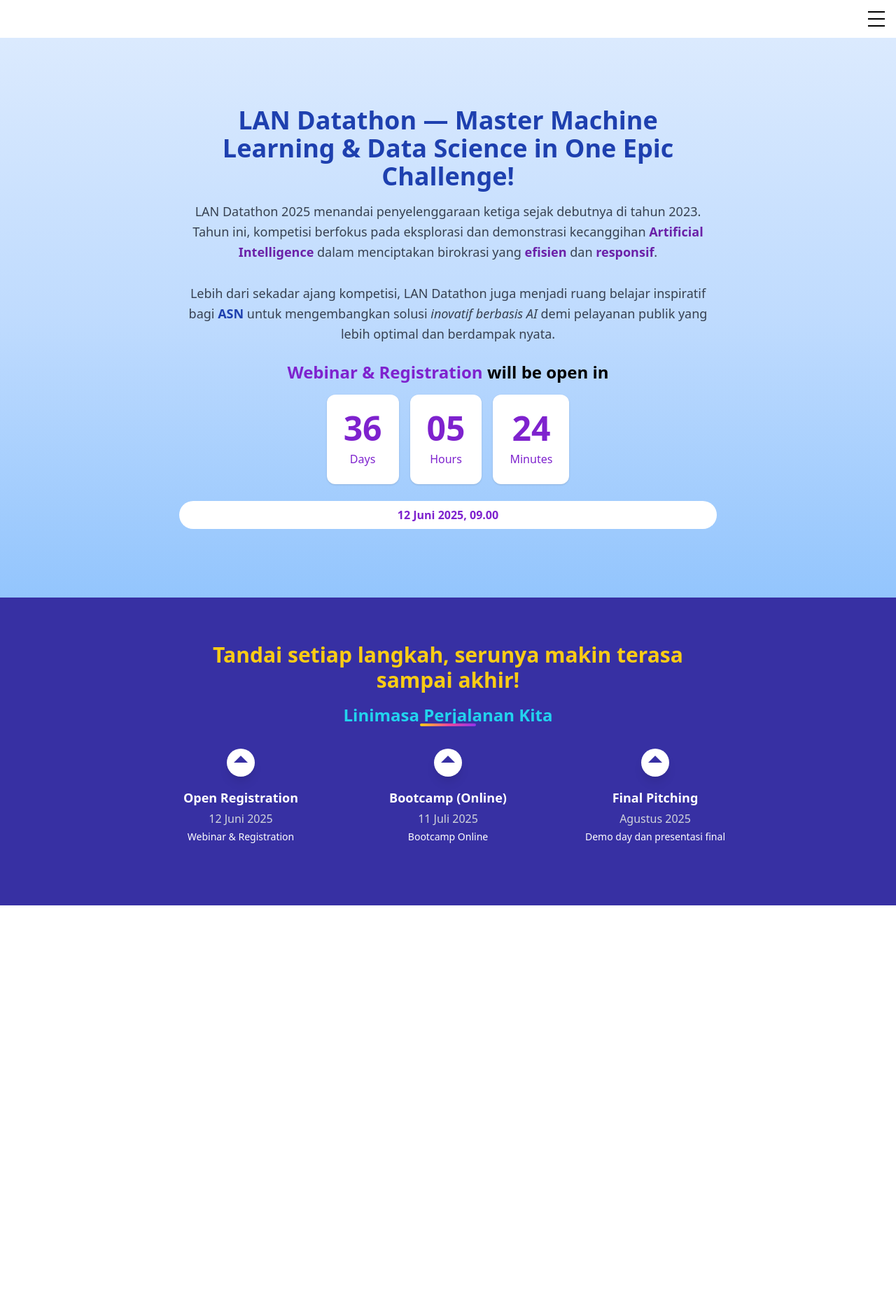
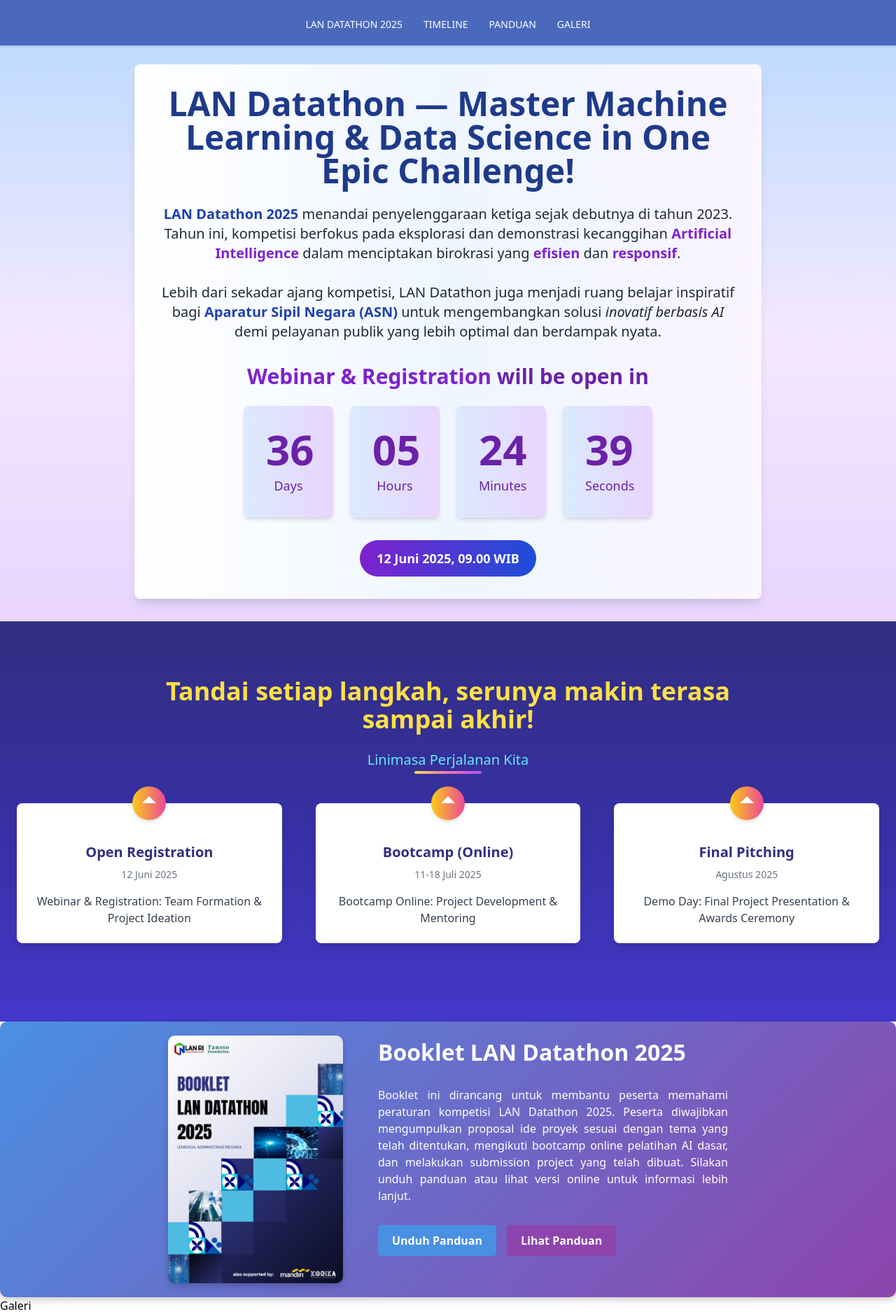
Before and after one commit to pujisubarkah/komitmen, a Nuxt app: page / in a window 1280 px wide. Shown: the whole page at 70% size. Before the commit the page ends 1294 px from the top, so only its background shows below. Built offline with nearby package versions, Linux system fonts and the light colour scheme.

Commit message:
Update style and content

```diff
--- a/components/countdown.vue
+++ b/components/countdown.vue
@@ -1,40 +1,42 @@
 <template>
-  <div class="min-h-screen bg-gradient-to-b from-blue-100 via-blue-200 to-blue-300 flex flex-col justify-center items-center text-center px-4">
+  <div class="min-h-screen bg-gradient-to-b from-blue-200 via-purple-100 to-purple-200 flex flex-col justify-center items-center text-center px-6 py-8">
 
-    <div class="max-w-3xl">
-    <h1 class="text-3xl md:text-4xl font-bold text-blue-800 mb-4">
+    <div class="max-w-4xl bg-gradient-to-r from-white via-blue-50 to-purple-50 rounded-lg shadow-lg p-8 flex flex-col justify-center items-center h-full">
+      <h1 class="text-4xl md:text-5xl font-extrabold text-blue-900 mb-6 leading-tight">
         LAN Datathon — Master Machine Learning & Data Science in One Epic Challenge!
       </h1>
 
-    <p class="mb-6 text-gray-700 leading-relaxed text-lg">
-  LAN Datathon 2025 menandai penyelenggaraan ketiga sejak debutnya di tahun 2023. Tahun ini, kompetisi berfokus pada eksplorasi dan demonstrasi kecanggihan <span class="font-semibold text-purple-800">Artificial Intelligence</span> dalam menciptakan birokrasi yang <span class="font-semibold text-purple-800">efisien</span> dan <span class="font-semibold text-purple-800">responsif</span>.
+      <p class="mb-8 text-gray-800 leading-relaxed text-lg md:text-xl">
+        <span class="font-bold text-blue-800">LAN Datathon 2025</span> menandai penyelenggaraan ketiga sejak debutnya di tahun 2023. Tahun ini, kompetisi berfokus pada eksplorasi dan demonstrasi kecanggihan <span class="font-bold text-purple-700">Artificial Intelligence</span> dalam menciptakan birokrasi yang <span class="font-bold text-purple-700">efisien</span> dan <span class="font-bold text-purple-700">responsif</span>.
         <br /><br />
-  Lebih dari sekadar ajang kompetisi, LAN Datathon juga menjadi ruang belajar inspiratif bagi <span class="font-semibold text-blue-800">ASN</span> untuk mengembangkan solusi <span class="italic">inovatif berbasis AI</span> demi pelayanan publik yang lebih optimal dan berdampak nyata.
+        Lebih dari sekadar ajang kompetisi, LAN Datathon juga menjadi ruang belajar inspiratif bagi <span class="font-bold text-blue-800">Aparatur Sipil Negara (ASN)</span> untuk mengembangkan solusi <span class="italic">inovatif berbasis AI</span> demi pelayanan publik yang lebih optimal dan berdampak nyata.
       </p>
 
-
-      <h2 class="text-2xl font-bold mb-4">
+      <h2 class="text-3xl font-bold text-purple-800 mb-6">
         <span class="text-purple-700">Webinar & Registration</span> <span class="font-black">will be open in</span>
       </h2>
 
-      <div class="flex justify-center space-x-4 mb-6">
-  <div class="bg-white rounded-xl shadow p-6 text-purple-700 text-center">
-    <div class="text-5xl font-bold">{{ countdown.days }}</div>
-    <div class="mt-2">Days</div>
+      <div class="flex justify-center space-x-6 mb-8 flex-wrap">
+        <div class="bg-gradient-to-r from-blue-100 to-purple-200 rounded-lg shadow-md p-8 text-purple-800 text-center w-24 md:w-32">
+          <div class="text-4xl md:text-6xl font-extrabold">{{ countdown.days }}</div>
+          <div class="mt-2 text-sm md:text-lg font-medium">Days</div>
         </div>
-  <div class="bg-white rounded-xl shadow p-6 text-purple-700 text-center">
-    <div class="text-5xl font-bold">{{ countdown.hours }}</div>
-    <div class="mt-2">Hours</div>
+        <div class="bg-gradient-to-r from-blue-100 to-purple-200 rounded-lg shadow-md p-8 text-purple-800 text-center w-24 md:w-32">
+          <div class="text-4xl md:text-6xl font-extrabold">{{ countdown.hours }}</div>
+          <div class="mt-2 text-sm md:text-lg font-medium">Hours</div>
         </div>
-  <div class="bg-white rounded-xl shadow p-6 text-purple-700 text-center">
-    <div class="text-5xl font-bold">{{ countdown.minutes }}</div>
-    <div class="mt-2">Minutes</div>
+        <div class="bg-gradient-to-r from-blue-100 to-purple-200 rounded-lg shadow-md p-8 text-purple-800 text-center w-24 md:w-32">
+          <div class="text-4xl md:text-6xl font-extrabold">{{ countdown.minutes }}</div>
+          <div class="mt-2 text-sm md:text-lg font-medium">Minutes</div>
+        </div>
+        <div class="bg-gradient-to-r from-blue-100 to-purple-200 rounded-lg shadow-md p-8 text-purple-800 text-center w-24 md:w-32">
+          <div class="text-4xl md:text-6xl font-extrabold">{{ countdown.seconds }}</div>
+          <div class="mt-2 text-sm md:text-lg font-medium">Seconds</div>
         </div>
       </div>
 
-
-      <div class="bg-white px-4 py-2 rounded-full text-purple-700 font-semibold">
-        12  Juni 2025, 09.00
+      <div class="bg-gradient-to-r from-purple-700 to-blue-700 text-white px-6 py-3 rounded-full text-lg font-semibold">
+        12 Juni 2025, 09.00 WIB
       </div>
     </div>
   </div>
@@ -43,7 +45,7 @@
 <script setup lang="ts">
 import { ref, onMounted, onUnmounted } from 'vue'
 
-const countdown = ref({ days: '00', hours: '00', minutes: '00' })
+const countdown = ref({ days: '00', hours: '00', minutes: '00', seconds: '00' })
 
 const target = new Date('2025-06-12T09:00:00')
 
@@ -55,14 +57,17 @@
   const hours = Math.floor((diff / (1000 * 60 * 60)) % 24)
   const minutes = Math.floor((diff / (1000 * 60)) % 60)
 
+  const seconds = Math.floor((diff / 1000) % 60)
+
   countdown.value = {
     days: String(days).padStart(2, '0'),
     hours: String(hours).padStart(2, '0'),
     minutes: String(minutes).padStart(2, '0'),
+    seconds: String(seconds).padStart(2, '0'),
   }
 }
 
-let interval: NodeJS.Timer
+let interval: ReturnType<typeof setInterval>
 
 onMounted(() => {
   updateCountdown()
--- /dev/null
+++ b/components/panduan.vue
@@ -0,0 +1,108 @@
+<template>
+    <div class="panduan-container">
+        <div class="content">
+            <img src="/booklet_datathon.png" alt="Preview Panduan" class="preview-image" />
+            <div class="description">
+                <h1 class="title" style="margin-bottom: 10px;">Booklet LAN Datathon 2025</h1>
+                <p style="margin-bottom: 15px; text-align: justify;">
+                    Booklet ini dirancang untuk membantu peserta memahami peraturan kompetisi LAN Datathon 2025.
+                    Peserta diwajibkan mengumpulkan proposal ide proyek sesuai dengan tema yang telah ditentukan, mengikuti bootcamp online pelatihan AI dasar, dan melakukan submission project yang telah dibuat.
+                    Silakan unduh panduan atau lihat versi online untuk informasi lebih lanjut.
+                </p>
+                <div class="buttons">
+                    <a href="/Booklet_LAN_Datathon_2025.pdf" download class="btn download-btn">Unduh Panduan</a>
+                    <a href="https://bookletdatathon.my.canva.site/" target="_blank" class="btn view-btn">Lihat Panduan</a>
+                </div>
+            </div>
+        </div>
+    </div>
+</template>
+
+<script>
+export default {
+    name: "Panduan",
+};
+</script>
+
+<style scoped>
+.panduan-container {
+    display: flex;
+    flex-direction: column;
+    align-items: center;
+    justify-content: center;
+    padding: 20px;
+    background: linear-gradient(135deg, #4a90e2, #8e44ad);
+    color: #fff;
+    border-radius: 10px;
+    box-shadow: 0 4px 10px rgba(0, 0, 0, 0.2);
+}
+
+.title {
+    font-size: 2rem;
+    font-weight: bold;
+    margin-bottom: 20px;
+    text-align: left;
+}
+
+.content {
+    display: flex;
+    align-items: flex-start;
+    gap: 20px;
+    width: 100%;
+    max-width: 800px;
+}
+
+.preview-image {
+    width: 250px;
+    height: auto;
+    border-radius: 10px;
+    box-shadow: 0 4px 8px rgba(0, 0, 0, 0.2);
+    margin-right: 20px; /* Tambahkan margin kanan */
+}
+
+.description {
+    flex: 1;
+    display: flex;
+    flex-direction: column;
+    gap: 15px;
+    padding-left: 10px; /* Tambahkan padding kiri */
+}
+
+.description p {
+    margin: 0;
+    font-size: 1rem;
+    line-height: 1.5;
+}
+
+.buttons {
+    display: flex;
+    gap: 15px;
+}
+
+.btn {
+    padding: 10px 20px;
+    font-size: 1rem;
+    font-weight: bold;
+    text-decoration: none;
+    border-radius: 5px;
+    transition: all 0.3s ease;
+}
+
+.download-btn {
+    background-color: #4a90e2;
+    color: #fff;
+}
+
+.download-btn:hover {
+    background-color: #357ab8;
+}
+
+.view-btn {
+    background-color: #8e44ad;
+    color: #fff;
+}
+
+.view-btn:hover {
+    background-color: #6d348c;
+}
+</style>
--- a/components/timeline.vue
+++ b/components/timeline.vue
@@ -1,34 +1,36 @@
 <template>
-  <section class="bg-indigo-800 text-white py-16">
+  <section class="bg-gradient-to-b from-indigo-900 via-indigo-800 to-indigo-700 text-white py-20">
     <!-- Header -->
-   <div class="container mx-auto px-4 text-center">
-  <h1 class="text-2xl md:text-3xl font-extrabold mb-4 max-w-3xl mx-auto leading-relaxed text-yellow-400">
+    <div class="container mx-auto px-6 text-center">
+      <h1 class="text-3xl md:text-4xl font-extrabold mb-6 max-w-4xl mx-auto leading-snug text-yellow-300">
         Tandai setiap langkah, serunya makin terasa sampai akhir!
       </h1>
-  <h2 class="text-xl md:text-2xl font-bold mb-8 relative inline-block text-cyan-400">
+      <h2 class="text-lg md:text-xl font-medium mb-12 relative inline-block text-cyan-300">
         Linimasa Perjalanan Kita
-    <span class="absolute left-1/2 bottom-0 transform -translate-x-1/2 w-20 h-1 bg-gradient-to-r from-yellow-400 via-pink-500 to-purple-600 rounded-full"></span>
+        <span class="absolute left-1/2 bottom-[-6px] transform -translate-x-1/2 w-24 h-1 bg-gradient-to-r from-yellow-300 via-pink-400 to-purple-500 rounded-full"></span>
       </h2>
     </div>
 
-
     <!-- Timeline Container -->
-    <div class="container mx-auto px-4 overflow-x-auto whitespace-nowrap pb-6">
-      <div class="flex space-x-10 md:space-x-16 lg:space-x-24 items-center justify-center">
+    <div class="container mx-auto px-6 pb-8">
+      <div class="grid grid-cols-1 md:grid-cols-3 gap-12">
       <!-- Looping Timeline Items -->
-        <div v-for="(item, index) in timeline" :key="index" class="inline-flex flex-col items-center min-w-[200px]">
-          <!-- Triangle Icon -->
-          <div class="w-10 h-10 bg-white rounded-full flex items-center justify-center shadow-lg transform transition-transform duration-300 hover:scale-110">
-            <svg xmlns="http://www.w3.org/2000/svg" viewBox="0 0 24 24" fill="currentColor" class="w-6 h-6 text-indigo-800">
+      <div v-for="(item, index) in timeline" :key="index" class="relative bg-white rounded-lg shadow-lg p-6">
+      <!-- Circle Icon -->
+      <div class="absolute top-0 left-1/2 transform -translate-x-1/2 -translate-y-1/2 w-12 h-12 bg-gradient-to-r from-yellow-400 to-pink-500 rounded-full flex items-center justify-center shadow-md z-10">
+      <svg xmlns="http://www.w3.org/2000/svg" viewBox="0 0 24 24" fill="currentColor" class="w-6 h-6 text-white">
         <path d="M12 2l10 10H2z" />
       </svg>
       </div>
+      <!-- Content -->
+      <div class="text-center mt-8">
       <!-- Title -->
-          <div class="mt-4 text-lg font-semibold">{{ item.title }}</div>
+      <div class="text-xl font-bold text-indigo-900">{{ item.title }}</div>
       <!-- Date -->
-          <div class="text-gray-300 mt-1">{{ item.date }}</div>
+      <div class="text-sm text-gray-500 mt-2">{{ item.date }}</div>
       <!-- Description -->
-          <div class="text-sm mt-1 text-center">{{ item.description }}</div>
+      <div class="text-gray-700 mt-4">{{ item.description }}</div>
+      </div>
       </div>
       </div>
     </div>
@@ -41,17 +43,17 @@
   {
     title: 'Open Registration',
     date: '12 Juni 2025',
-    description: 'Webinar & Registration',
+    description: 'Webinar & Registration: Team Formation & Project Ideation',
   },
   {
     title: 'Bootcamp (Online)',
-    date: '11 Juli 2025',
-    description: 'Bootcamp Online',
+    date: '11-18 Juli 2025',
+    description: 'Bootcamp Online: Project Development & Mentoring',
   },
   {
     title: 'Final Pitching',
     date: ' Agustus 2025',
-    description: 'Demo day dan presentasi final',
+    description: 'Demo Day: Final Project Presentation & Awards Ceremony',
   },
 
 ]
--- a/pages/index.vue
+++ b/pages/index.vue
@@ -1,13 +1,82 @@
 <template>
-  <Hamburger />
-  <Countdown />
-  <Timeline />
+  <div>
+    <nav class="navbar">
+      <ul class="nav-links">
+        <li><a href="#home">LAN DATATHON 2025</a></li>
+        <li><a href="#timeline">TIMELINE</a></li>
+        <li><a href="#panduan">PANDUAN</a></li>
+        <li><a href="#gallery">GALERI</a></li>
+      </ul>
+    </nav>
+    <div id="content">
+      <section id="home">
+        <Countdown />
+      </section>
+      <section id="timeline">
+        <Timeline />
+      </section>
+      <section id="panduan">
+        <Panduan />
+      </section>
+      <section id="gallery">
+        <h2>Galeri</h2>
+        <!-- Add your gallery content here -->
+      </section>
+    </div>
+  </div>
 </template>
+
+<style scoped>
+.navbar {
+  position: fixed;
+  top: 0;
+  left: 0;
+  width: 100%;
+  background-color: #4a69bd; /* Soft blue */
+  color: #dcdde1; /* Light gray for contrast */
+  padding: 20px 30px; /* Increased padding for better visibility */
+  box-shadow: 0 2px 4px rgba(0, 0, 0, 0.1); /* Subtle shadow */
+  z-index: 1000;
+  font-family: 'Segoe UI', Tahoma, Geneva, Verdana, sans-serif; /* Professional font */
+  font-size: 18px; /* Larger font size for better readability */
+  font-weight: bold; /* Bold font */
+  height: 65px; /* Increased height for the navbar */
+}
+
+.nav-links {
+  list-style: none;
+  display: flex;
+  justify-content: center; /* Center the menu */
+  margin: 0;
+  padding: 0;
+}
+
+.nav-links li {
+  margin: 0 15px; /* Compact spacing */
+}
+
+.nav-links a {
+  text-decoration: none;
+  color: #ffffff; /* White for better contrast */
+  font-weight: 500; /* Medium weight for elegance */
+  font-size: 14px; /* Slightly smaller font size */
+  transition: color 0.3s, transform 0.2s; /* Smooth hover effect */
+}
+
+.nav-links a:hover {
+  color: #f1c40f; /* Bright yellow for hover contrast */
+  transform: scale(1.05); /* Subtle zoom effect */
+}
+
+#content {
+  margin-top: 60px; /* Adjusted for navbar height */
+}
+</style>
 
 
 <script setup>
 
-import Hamburger from '@/components/hamburger.vue'
 import Countdown from '@/components/countdown.vue'
 import Timeline from '@/components/timeline.vue'
+import Panduan from '@/components/panduan.vue'
 </script>
```
Also changed, not shown: components/hamburger.vue (+13 -9 lines), public/booklet_datathon.png (added), 1 other file (tests, documents, lock files or other folders). Lines whose indentation alone changed are shown as unchanged.
